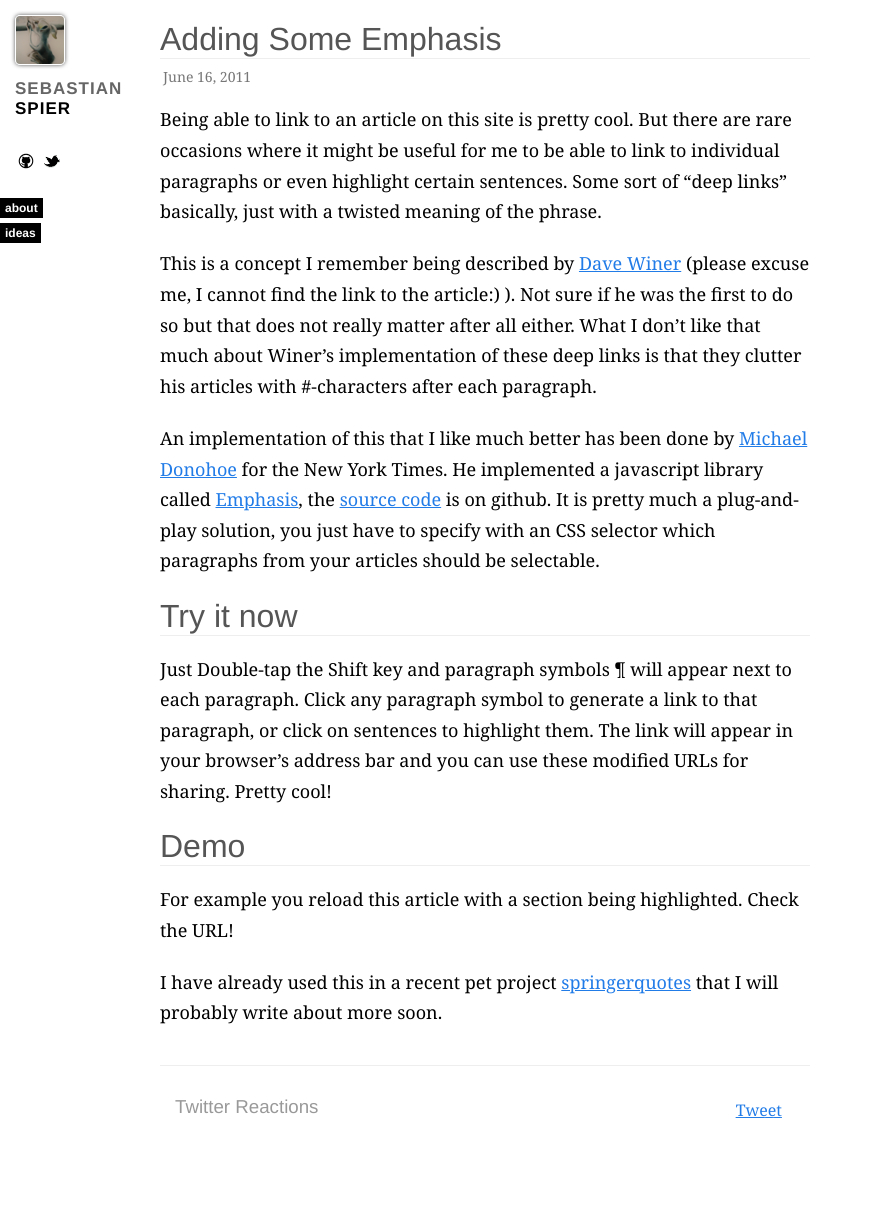
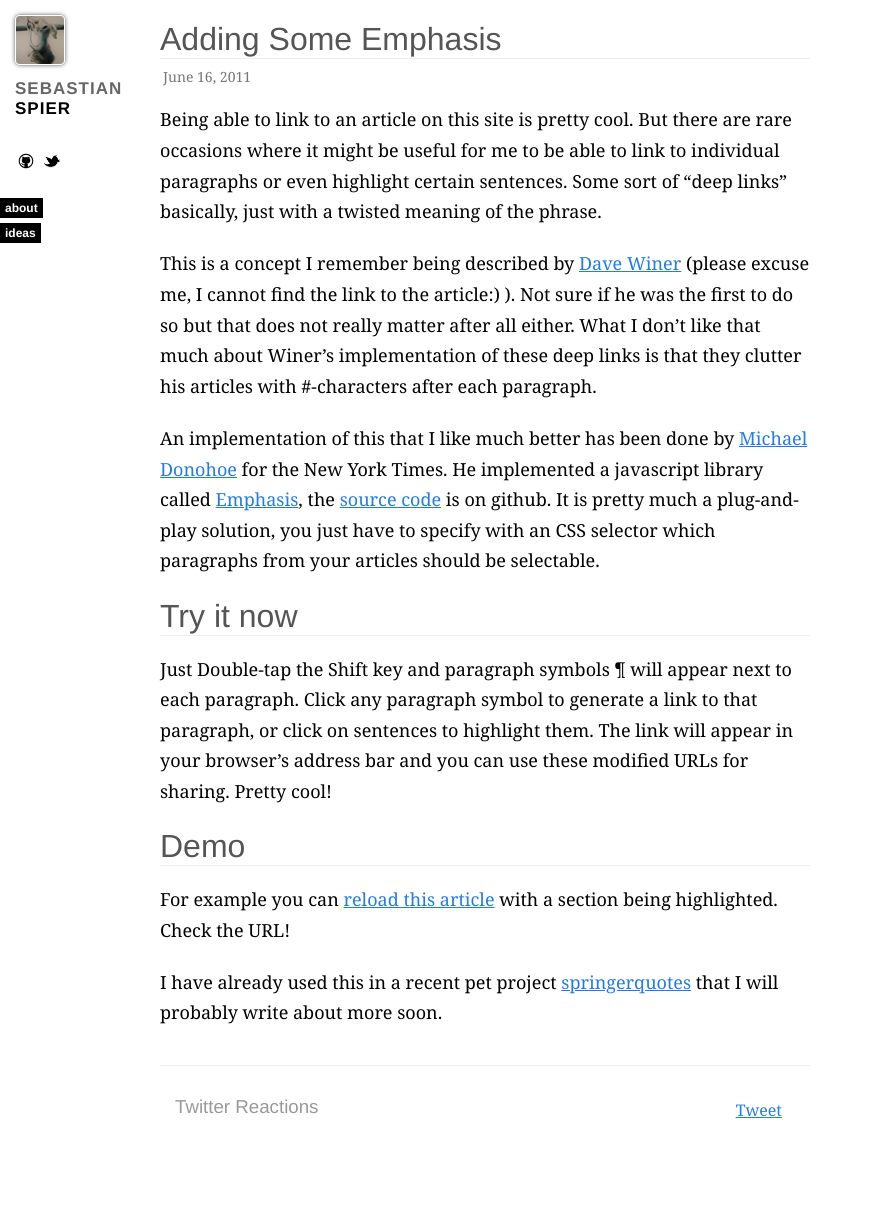
Before and after one commit to spier/spier.github.io, a Jekyll site: the page built from _posts/2011-06-16-adding-some-emphasis.md, in a window 1280 px wide. Shown: the whole page, without its empty margins (0-873 px from the left). Built offline with Jekyll 4.4.1, drawn with Linux system fonts in a browser that asks for light colours; nearby versions of some CDN libraries; Markdown is read by kramdown in place of the engine named in the settings; comment, search, counter and statistics services are not loaded.

Commit message:
adding highlighted exampled

```diff
--- a/_posts/2011-06-16-adding-some-emphasis.md
+++ b/_posts/2011-06-16-adding-some-emphasis.md
@@ -14,7 +14,7 @@
 Just Double-tap the Shift key and paragraph symbols ¶ will appear next to each paragraph. Click any paragraph symbol to generate a link to that paragraph, or click on sentences to highlight them. The link will appear in your browser’s address bar and you can use these modified URLs for sharing. Pretty cool!
 
 # Demo
-For example you reload this article with a section being highlighted. Check the URL!
+For example you can [reload this article](http://spier.github.com/2011/06/adding-some-emphasis/#h[FeyCtU,1]) with a section being highlighted. Check the URL!
 
 I have already used this in a recent pet project [springerquotes][springerquotes] that I will probably write about more soon.
 
```
